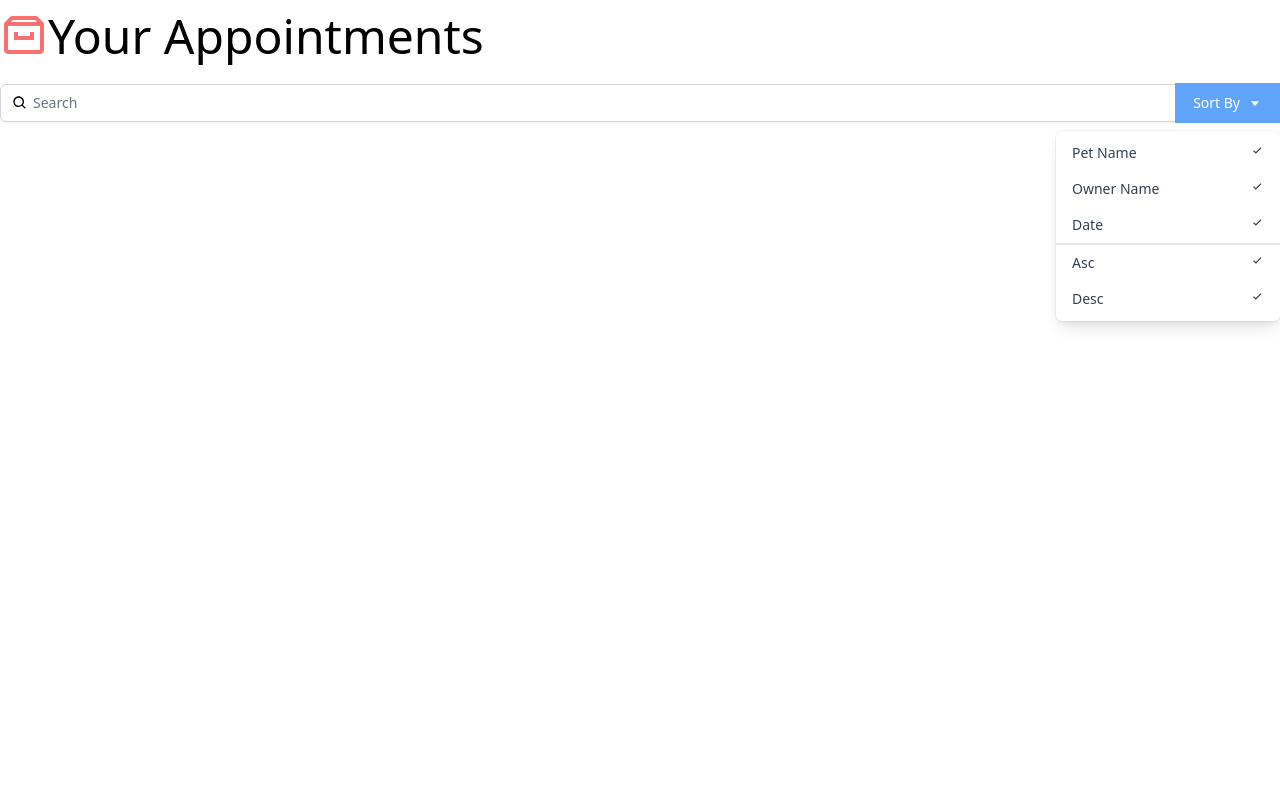
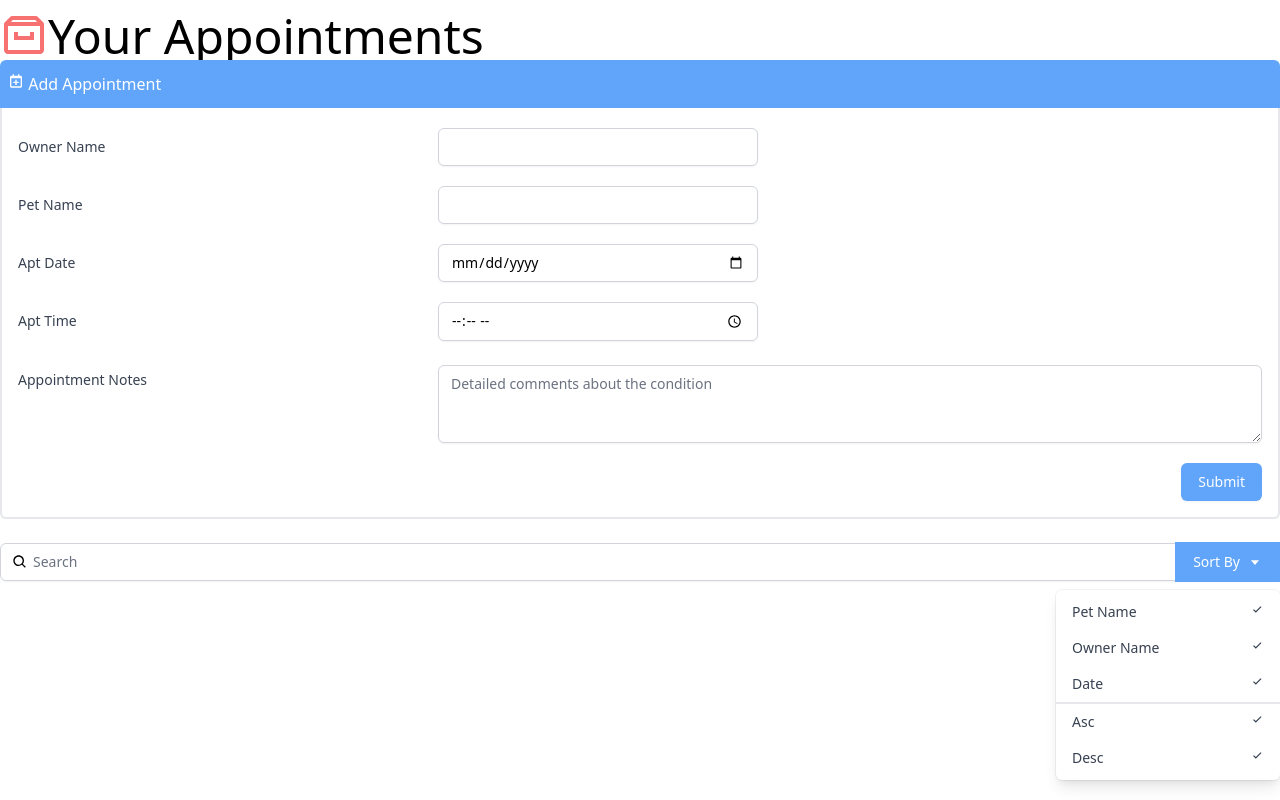
Before and after one commit to JJHPhoto/react-interface, a React (Create React App) app: page / in a window 1280 px wide. Built offline with nearby package versions, Linux system fonts and the light colour scheme.

Commit message:
Created AddAppointment component and added it to App.

```diff
--- a/src/App.js
+++ b/src/App.js
@@ -1,4 +1,5 @@
 import { BiArchive } from "react-icons/bi";
+import AddAppointment from "./components/AddAppointment";
 import Search from "./components/Search";
 
 function App() {
@@ -8,6 +9,7 @@
         <BiArchive className="inline-block text-red-400 align-top" />
         Your Appointments
       </h1>
+      <AddAppointment />
       <Search />
     </div>
   );
--- /dev/null
+++ b/src/components/AddAppointment.js
@@ -0,0 +1,114 @@
+import { BiCalendarPlus } from "react-icons/bi";
+
+const AddAppointment = () => {
+  return (
+    <div>
+      <button className="bg-blue-400 text-white px-2 py-3 w-full text-left rounded-t-md">
+        <div>
+          <BiCalendarPlus className="inline-block align-text-top" /> Add
+          Appointment
+        </div>
+      </button>
+      <div className="border-r-2 border-b-2 border-l-2 border-light-blue-500 rounded-b-md pl-4 pr-4 pb-4">
+        <div className="sm:grid sm:grid-cols-3 sm:gap-4 sm:items-start  sm:pt-5">
+          <label
+            htmlFor="ownerName"
+            className="block text-sm font-medium text-gray-700 sm:mt-px sm:pt-2"
+          >
+            Owner Name
+          </label>
+          <div className="mt-1 sm:mt-0 sm:col-span-2">
+            <input
+              type="text"
+              name="ownerName"
+              id="ownerName"
+              className="max-w-lg block w-full shadow-sm focus:ring-indigo-500 focus:border-indigo-500 sm:max-w-xs sm:text-sm border-gray-300 rounded-md"
+            />
+          </div>
+        </div>
+
+        <div className="sm:grid sm:grid-cols-3 sm:gap-4 sm:items-start  sm:pt-5">
+          <label
+            htmlFor="petName"
+            className="block text-sm font-medium text-gray-700 sm:mt-px sm:pt-2"
+          >
+            Pet Name
+          </label>
+          <div className="mt-1 sm:mt-0 sm:col-span-2">
+            <input
+              type="text"
+              name="petName"
+              id="petName"
+              className="max-w-lg block w-full shadow-sm focus:ring-indigo-500 focus:border-indigo-500 sm:max-w-xs sm:text-sm border-gray-300 rounded-md"
+            />
+          </div>
+        </div>
+
+        <div className="sm:grid sm:grid-cols-3 sm:gap-4 sm:items-start  sm:pt-5">
+          <label
+            htmlFor="aptDate"
+            className="block text-sm font-medium text-gray-700 sm:mt-px sm:pt-2"
+          >
+            Apt Date
+          </label>
+          <div className="mt-1 sm:mt-0 sm:col-span-2">
+            <input
+              type="date"
+              name="aptDate"
+              id="aptDate"
+              className="max-w-lg block w-full shadow-sm focus:ring-indigo-500 focus:border-indigo-500 sm:max-w-xs sm:text-sm border-gray-300 rounded-md"
+            />
+          </div>
+        </div>
+
+        <div className="sm:grid sm:grid-cols-3 sm:gap-4 sm:items-start  sm:pt-5">
+          <label
+            htmlFor="aptTime"
+            className="block text-sm font-medium text-gray-700 sm:mt-px sm:pt-2"
+          >
+            Apt Time
+          </label>
+          <div className="mt-1 sm:mt-0 sm:col-span-2">
+            <input
+              type="time"
+              name="aptTime"
+              id="aptTime"
+              className="max-w-lg block w-full shadow-sm focus:ring-indigo-500 focus:border-indigo-500 sm:max-w-xs sm:text-sm border-gray-300 rounded-md"
+            />
+          </div>
+        </div>
+
+        <div className="sm:grid sm:grid-cols-3 sm:gap-4 sm:items-start  sm:pt-5">
+          <label
+            htmlFor="aptNotes"
+            className="block text-sm font-medium text-gray-700 sm:mt-px sm:pt-2"
+          >
+            Appointment Notes
+          </label>
+          <div className="mt-1 sm:mt-0 sm:col-span-2">
+            <textarea
+              id="aptNotes"
+              name="aptNotes"
+              rows="3"
+              className="shadow-sm focus:ring-indigo-500 focus:border-indigo-500 mt-1 block w-full sm:text-sm border-gray-300 rounded-md"
+              placeholder="Detailed comments about the condition"
+            ></textarea>
+          </div>
+        </div>
+
+        <div className="pt-5">
+          <div className="flex justify-end">
+            <button
+              type="submit"
+              className="ml-3 inline-flex justify-center py-2 px-4 border border-transparent shadow-sm text-sm font-medium rounded-md text-white bg-blue-400 hover:bg-blue-700 focus:outline-none focus:ring-2 focus:ring-offset-2 focus:ring-blue-400"
+            >
+              Submit
+            </button>
+          </div>
+        </div>
+      </div>
+    </div>
+  );
+};
+
+export default AddAppointment;
```
